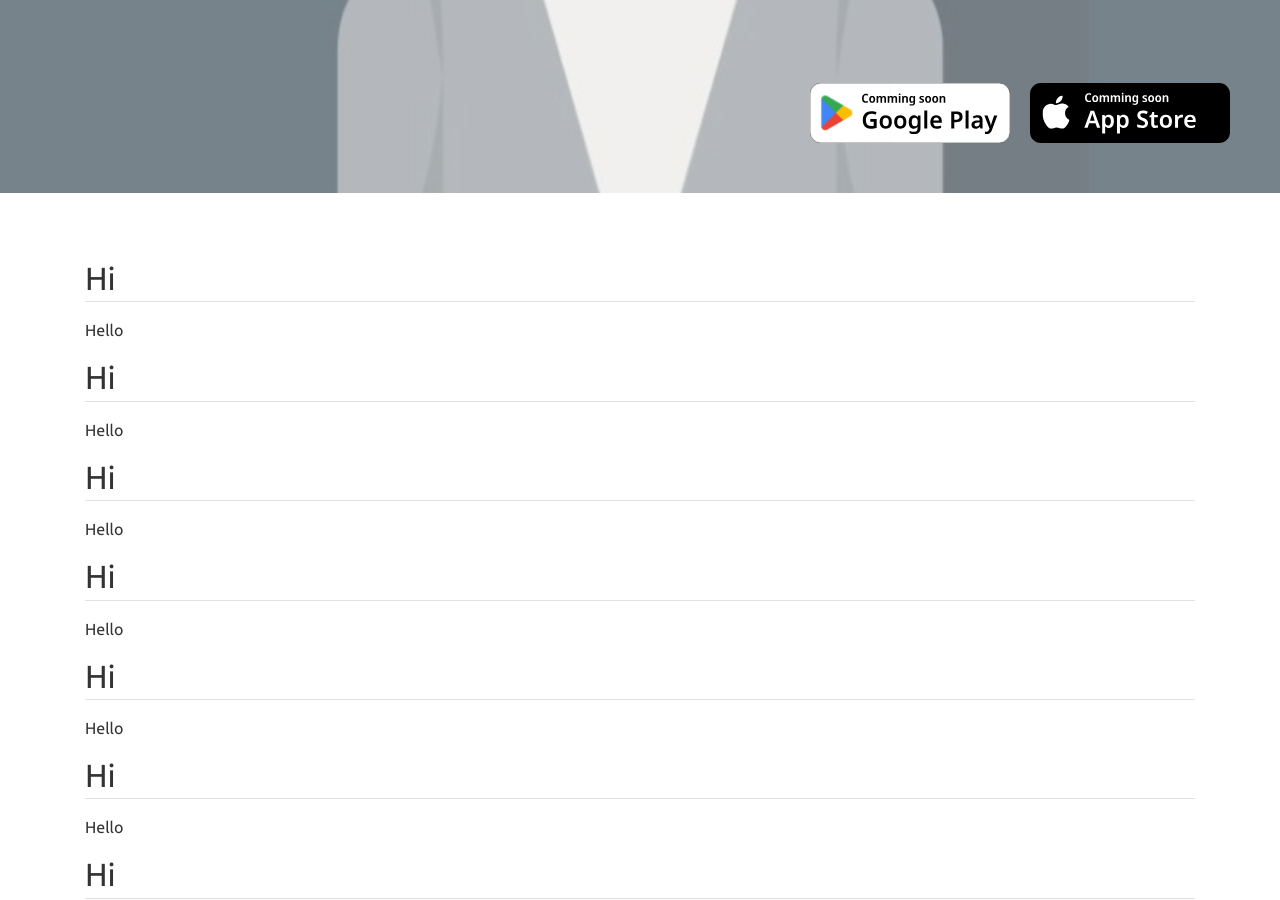
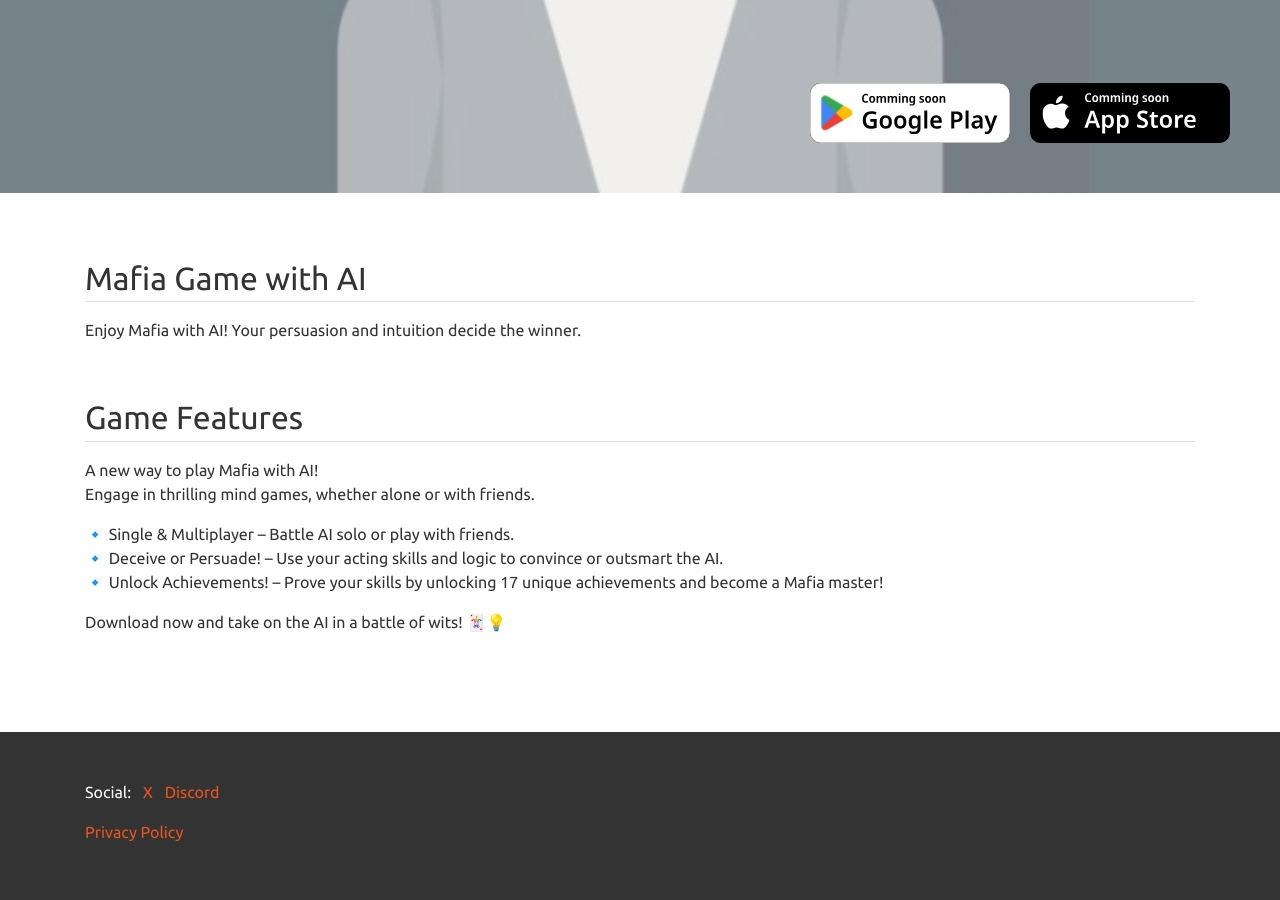
Before and after one commit to ninewands/ninewands.github.io, a Jekyll site: the page built from index.md, in a window 1280 px wide and 900 px high, scrolled down 707 px. Built offline with Jekyll 4.4.1, drawn with Linux system fonts in a browser that asks for light colours; some of the changed text lies outside the part shown.

Commit message:
내용 및 footer 작성

```diff
--- a/_includes/footer.html
+++ b/_includes/footer.html
@@ -6,43 +6,22 @@
     <div class="page-footer-owner">
         <div class="container">
             <div class="row">
-                <div class="col-md-4 pb-3 text-center">
-                    <!-- owner info -->
-                    <p class="m-0">
-                        Owned by
-                        {% if owner.url %}
-                        <a href="{{ owner.url }}" {% if owner.description %} title="{{ owner.description }}"
-                            {% endif %}>{{ owner.owner }}</a>
-                        {% else %}
-                            <strong>{{ owner.owner }}</strong>
-                        {% endif %}
-                    </p>
-                    <p class="m-0 font-italic">{{ owner.bio }}</p>
-                    <p class="m-0"><i class="fas fa-map-marker-alt"></i><span class="pl-1">{{ owner.address }}</span>
-                    </p>
-                </div>
-                <div class="col-md-8 text-center">
+                <div class="col-md-8">
                     <!-- Social media links -->
                     <ul class="list-inline">
                         <li class="list-inline-item">Social: </li>
                         {% for so_link in social.social %}
                         <li class="list-inline-item">
                             {% if so_link.url %}
-                            <a href="{{ so_link.url }}"><i class="{{ so_link.icon }}"></i>{{ so_link.label }}</a>
+                            <a href="{{ so_link.url }}">{{ so_link.label }}</a>
                             {% else %}
                             <strong>{{ so_link.label }}</strong>
                             {% endif %}
                         </li>
                         {% endfor %}
                     </ul>
-                    <!-- website feed links -->
                     <ul class="list-inline">
-                        <li class="list-inline-item">Feed: </li>
-                        {% for fd_link in feed.feed %}
-                        <li class="list-inline-item">
-                            <a href="{{ fd_link.url | relative_url }}"><i class="{{ fd_link.icon }}"></i>{{ fd_link.label }}</a>
-                        </li>
-                        {% endfor %}
+                        <a href="https://privacy.ninewandsgames.com/">Privacy Policy</a>
                     </ul>
                 </div>
             </div>
--- a/index.md
+++ b/index.md
@@ -3,118 +3,21 @@ layout: home
 title:  "AI Mafia"
 ---
 
-## Hi
+<i class="fa-brands fa-x-twitter"></i>
 
-Hello
+## Mafia Game with AI
 
-## Hi
+Enjoy Mafia with AI! Your persuasion and intuition decide the winner.
 
-Hello
+<br/>
 
-## Hi
+## Game Features
 
-Hello
+A new way to play Mafia with AI!<br/>
+Engage in thrilling mind games, whether alone or with friends.
 
-## Hi
+🔹 Single & Multiplayer – Battle AI solo or play with friends.<br/>
+🔹 Deceive or Persuade! – Use your acting skills and logic to convince or outsmart the AI.<br/>
+🔹 Unlock Achievements! – Prove your skills by unlocking 17 unique achievements and become a Mafia master!<br/>
 
-Hello
-
-## Hi
-
-Hello
-
-## Hi
-
-Hello
-
-## Hi
-
-Hello
-
-## Hi
-
-Hello
-
-## Hi
-
-Hello
-
-## Hi
-
-Hello
-
-## Hi
-
-Hello
-
-## Hi
-
-Hello
-
-## Hi
-
-Hello
-
-## Hi
-
-Hello
-
-## Hi
-
-Hello
-
-## Hi
-
-Hello
-
-## Hi
-
-Hello
-
-## Hi
-
-Hello
-
-## Hi
-
-Hello
-
-## Hi
-
-Hello
-
-## Hi
-
-Hello
-
-## Hi
-
-Hello
-
-## Hi
-
-Hello
-
-## Hi
-
-Hello
-
-## Hi
-
-Hello
-
-## Hi
-
-Hello
-
-## Hi
-
-Hello
-
-## Hi
-
-Hello
-
-## Hi
-
-Hello
+Download now and take on the AI in a battle of wits! 🃏💡
```
Also changed, not shown: _data/nav.yml (+7 -13 lines).
